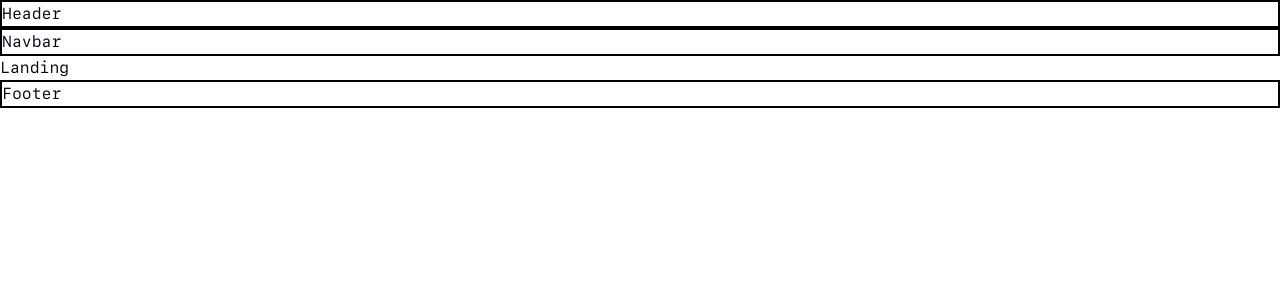
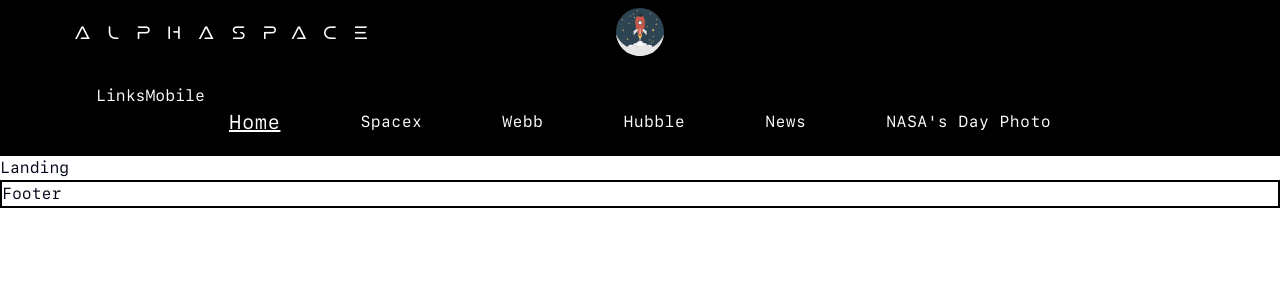
Before and after one commit to Joss-00/Orbital-Dashboard, a React (Vite) app: page / in a window 1280 px wide. Shown: the top 300 px of the page. Built offline with nearby package versions, Linux system fonts and the light colour scheme.

Commit message:
header + nav desktop

```diff
--- a/index.html
+++ b/index.html
@@ -2,9 +2,9 @@
 <html lang="en">
   <head>
     <meta charset="UTF-8" />
-    <link rel="icon" type="image/svg+xml" href="/public/10 -Greek_alpha.svg" />
+    <link rel="icon" type="image/svg+xml" href="/10 -Greek_alpha.svg" />
     <meta name="viewport" content="width=device-width, initial-scale=1.0" />
-    <title>alphaSpace</title>
+    <title>Orbital Dashboard</title>
   </head>
   <body>
     <div id="root"></div>
--- a/src/components/Header.tsx
+++ b/src/components/Header.tsx
@@ -1,7 +1,20 @@
-const Header = () => {
+import { Link } from "react-router-dom";
+import spaceImg from "../assets/imgs/rocket-svgrepo-com.svg";
+import type { ReactNode } from "react";
+
+const Header = (): ReactNode => {
   return (
-    <header className="test">Header</header>
-  )
-}
+    <header className="bg-black">
+      <div className="align-element grid grid-cols-2 md:grid-cols-3 p-2">
+        <Link to ="/" className="justify-self-start self-center">
+          <h1 className="mars-font text-lg pt-2 tracking-[0.8rem] text-white">Alphaspace</h1>
+        </Link>
+        <Link to ="/" className="justify-self-end self-center md:justify-self-center">
+          <img src={spaceImg} alt="logo-top" className="h-12 w-12 object-cover" />
+        </Link>
+      </div>
+    </header>
+  );
+};
 
 export default Header
--- /dev/null
+++ b/src/components/LinksDesktop.tsx
@@ -0,0 +1,15 @@
+import { links, type Link } from "@/utils/links"
+import { NavLink } from "react-router-dom"
+
+const LinksDesktop = () => {
+  return (
+    <div className="hidden w-full lg:flex gap-x-20 justify-center items-center">
+        {links.map(link => {
+            const { ref, label } = link as Link;
+            return <NavLink to={ref} className={({isActive}) => `capitalize tracking-wide ${isActive? "underline text-xl" : "" }`}>{label}</NavLink>
+        })}
+    </div>
+  )
+}
+
+export default LinksDesktop
--- /dev/null
+++ b/src/components/LinksMobile.tsx
@@ -0,0 +1,7 @@
+const LinksMobile = () => {
+  return (
+    <div>LinksMobile</div>
+  )
+}
+
+export default LinksMobile
--- a/src/components/Navbar.tsx
+++ b/src/components/Navbar.tsx
@@ -1,6 +1,14 @@
+import LinksMobile from "./LinksMobile"
+import LinksDesktop from "./LinksDesktop"
+
 const Navbar = () => {
   return (
-    <nav className="test">Navbar</nav>
+    <nav className="bg-black text-white py-5">
+      <div className="align-element">
+        <LinksMobile />
+        <LinksDesktop />
+      </div>
+    </nav>
   )
 }
 
--- a/src/components/index.ts
+++ b/src/components/index.ts
@@ -1,3 +1,5 @@
 export {default as Header} from "./Header";
 export {default as Navbar} from "./Navbar";
 export {default as Footer} from "./Footer";
+export {default as LinksDesktop} from "./LinksDesktop";
+export {default as LinksMobile} from "./LinksMobile";
--- a/src/index.css
+++ b/src/index.css
@@ -14,8 +14,8 @@ body{
 }
 
 
+
 @plugin "tailwindcss-animate";
-@import "tw-animate-css";
 
 @custom-variant dark (&:is(.dark *));
 
@@ -139,8 +139,10 @@ body{
   .mars-font{
     font-family: mars;
   }
-
   .test{
     @apply border-solid border-2 border-black;
   }
+  .align-element{
+    @apply max-w-6xl mx-auto px-8;
+  }
 }
```
